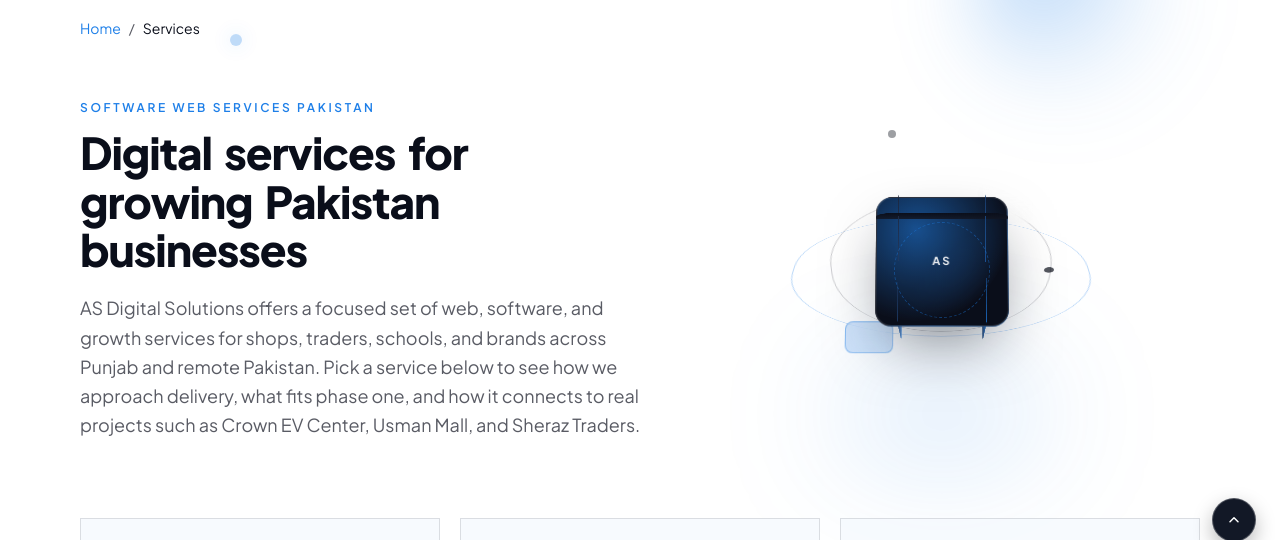
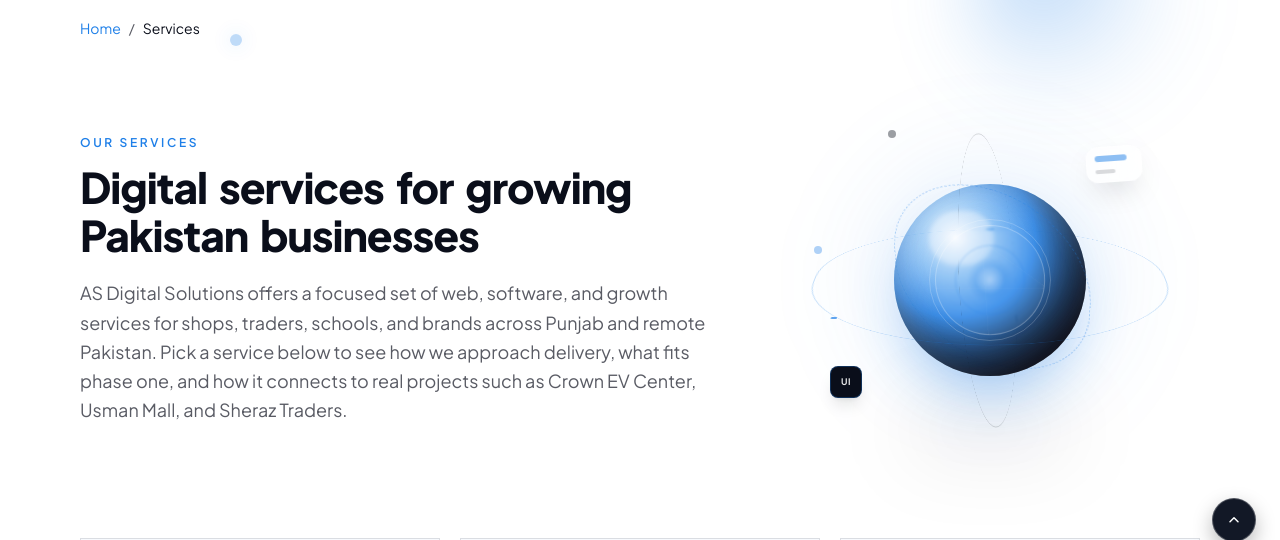
Before and after one commit to SHAHBAZ-084/AS-digital-solutions, a React (Vite) app: page /services in a window 1280 px wide. Shown: the part 158-698 px from the top of the page. Built offline with nearby package versions, Linux system fonts and the light colour scheme; no server answers.

Commit message:
Refine services hero 3D into a glass orb with orbital rings.
Replaces the chunky AS cube with smoother continuous motion and mouse parallax.

```diff
--- a/src/components/bits/ServicesHero3D.tsx
+++ b/src/components/bits/ServicesHero3D.tsx
@@ -1,107 +1,152 @@
-import { motion } from 'framer-motion'
+import { useRef, type MouseEvent } from 'react'
+import { motion, useMotionValue, useSpring, useTransform } from 'framer-motion'
 import { useReducedMotion } from '../../hooks/useReducedMotion'
 
 /**
- * Continuous-rotating 3D sculpture for the services hero (Framer Motion).
- * No Three.js — lightweight CSS 3D + springs that still reads as a product visual.
+ * Premium services hero visual — glass core + orbital rings.
+ * Continuous rotation + subtle mouse parallax (Framer Motion).
  */
 export default function ServicesHero3D() {
   const reduced = useReducedMotion()
+  const ref = useRef<HTMLDivElement>(null)
+  const mx = useMotionValue(0)
+  const my = useMotionValue(0)
+  const springX = useSpring(mx, { stiffness: 120, damping: 18 })
+  const springY = useSpring(my, { stiffness: 120, damping: 18 })
+  const tiltX = useTransform(springY, [-0.5, 0.5], [10, -10])
+  const tiltY = useTransform(springX, [-0.5, 0.5], [-12, 12])
+
+  const onMove = (e: MouseEvent) => {
+    if (!ref.current || reduced) return
+    const rect = ref.current.getBoundingClientRect()
+    mx.set((e.clientX - rect.left) / rect.width - 0.5)
+    my.set((e.clientY - rect.top) / rect.height - 0.5)
+  }
+
+  const onLeave = () => {
+    mx.set(0)
+    my.set(0)
+  }
 
   if (reduced) {
     return (
       <div
-        className="relative mx-auto flex h-[280px] w-full max-w-[340px] items-center justify-center lg:h-[360px]"
+        className="relative mx-auto flex h-[260px] w-full max-w-[320px] items-center justify-center"
         aria-hidden="true"
       >
-        <div className="h-40 w-40 rounded-full bg-[radial-gradient(circle_at_30%_30%,#1e7fe8,#0a0e1a)] opacity-90 shadow-[0_30px_80px_-20px_rgba(30,127,232,0.55)]" />
+        <div className="h-44 w-44 rounded-full bg-[radial-gradient(circle_at_32%_28%,#5aa8f0_0%,#1e7fe8_38%,#0a0e1a_78%)] shadow-[0_40px_80px_-30px_rgba(30,127,232,0.55)]" />
       </div>
     )
   }
 
   return (
     <div
-      className="relative mx-auto flex h-[300px] w-full max-w-[380px] items-center justify-center [perspective:1200px] sm:h-[340px] lg:h-[400px]"
+      ref={ref}
+      className="relative mx-auto flex h-[320px] w-full max-w-[400px] cursor-default items-center justify-center [perspective:1400px] sm:h-[380px] lg:h-[420px]"
+      onMouseMove={onMove}
+      onMouseLeave={onLeave}
       aria-hidden="true"
     >
-      {/* Soft ground glow */}
-      <div className="pointer-events-none absolute bottom-6 left-1/2 h-16 w-48 -translate-x-1/2 rounded-full bg-accent/25 blur-3xl" />
+      {/* Atmosphere */}
+      <div className="pointer-events-none absolute inset-8 rounded-full bg-[radial-gradient(circle,rgba(30,127,232,0.16)_0%,transparent_68%)] blur-2xl" />
+      <div className="pointer-events-none absolute bottom-10 left-1/2 h-10 w-40 -translate-x-1/2 rounded-full bg-navy/10 blur-2xl" />
 
-      {/* Outer orbital ring */}
       <motion.div
-        className="absolute h-[78%] w-[78%] rounded-full border border-accent/30"
-        style={{ transformStyle: 'preserve-3d' }}
-        animate={{ rotateX: 68, rotateZ: 360 }}
-        transition={{ rotateZ: { duration: 18, repeat: Infinity, ease: 'linear' }, rotateX: { duration: 0 } }}
+        className="relative flex h-full w-full items-center justify-center"
+        style={{ rotateX: tiltX, rotateY: tiltY, transformStyle: 'preserve-3d' }}
       >
-        <span className="absolute -top-1.5 left-1/2 h-3 w-3 -translate-x-1/2 rounded-full bg-accent shadow-[0_0_16px_rgba(30,127,232,0.9)]" />
+        {/* Ring A */}
+        <motion.div
+          className="absolute h-[88%] w-[88%] rounded-full border border-accent/25"
+          style={{ transformStyle: 'preserve-3d', rotateX: 72 }}
+          animate={{ rotateZ: 360 }}
+          transition={{ duration: 22, repeat: Infinity, ease: 'linear' }}
+        >
+          <span className="absolute top-0 left-1/2 h-2.5 w-2.5 -translate-x-1/2 -translate-y-1/2 rounded-full bg-accent shadow-[0_0_18px_rgba(30,127,232,0.85)]" />
+          <span className="absolute bottom-[18%] left-[8%] h-1.5 w-1.5 rounded-full bg-accent/70" />
         </motion.div>
 
-      {/* Mid ring — opposite direction */}
+        {/* Ring B — counter */}
         <motion.div
-        className="absolute h-[58%] w-[58%] rounded-full border border-navy/20"
-        style={{ transformStyle: 'preserve-3d' }}
-        animate={{ rotateY: 360, rotateX: -55 }}
-        transition={{ rotateY: { duration: 12, repeat: Infinity, ease: 'linear' }, rotateX: { duration: 0 } }}
+          className="absolute h-[70%] w-[70%] rounded-full border border-navy/15"
+          style={{ transformStyle: 'preserve-3d', rotateY: 78, rotateX: 18 }}
+          animate={{ rotateZ: -360 }}
+          transition={{ duration: 16, repeat: Infinity, ease: 'linear' }}
         >
-        <span className="absolute top-1/2 -right-1 h-2.5 w-2.5 -translate-y-1/2 rounded-full bg-navy/70" />
+          <span className="absolute top-1/2 right-0 h-2 w-2 translate-x-1/2 -translate-y-1/2 rounded-full bg-navy/50" />
         </motion.div>
 
-      {/* Core cube cluster */}
+        {/* Ring C — thin accent */}
         <motion.div
-        className="relative h-36 w-36 sm:h-40 sm:w-40"
+          className="absolute h-[54%] w-[54%] rounded-full border border-dashed border-accent/35"
+          style={{ transformStyle: 'preserve-3d', rotateX: -40, rotateY: -25 }}
+          animate={{ rotateZ: 360 }}
+          transition={{ duration: 28, repeat: Infinity, ease: 'linear' }}
+        />
+
+        {/* Glass core */}
+        <motion.div
+          className="relative z-10 h-40 w-40 sm:h-48 sm:w-48"
           style={{ transformStyle: 'preserve-3d' }}
-        animate={{ rotateY: 360, rotateX: [12, 18, 12] }}
-        transition={{
-          rotateY: { duration: 14, repeat: Infinity, ease: 'linear' },
-          rotateX: { duration: 6, repeat: Infinity, ease: 'easeInOut' },
+          animate={{ y: [0, -10, 0] }}
+          transition={{ duration: 5.5, repeat: Infinity, ease: 'easeInOut' }}
+        >
+          <motion.div
+            className="absolute inset-0 rounded-full"
+            style={{ transformStyle: 'preserve-3d' }}
+            animate={{ rotateY: 360 }}
+            transition={{ duration: 20, repeat: Infinity, ease: 'linear' }}
+          >
+            {/* Sphere body */}
+            <div
+              className="absolute inset-0 rounded-full shadow-[inset_-18px_-24px_40px_rgba(10,14,26,0.45),inset_12px_14px_28px_rgba(255,255,255,0.18),0_30px_60px_-20px_rgba(30,127,232,0.45)]"
+              style={{
+                background:
+                  'radial-gradient(circle at 32% 28%, rgba(255,255,255,0.55) 0%, rgba(90,168,240,0.55) 18%, rgba(30,127,232,0.85) 42%, rgba(10,14,26,0.95) 78%)',
               }}
-      >
-        {/* Cube faces */}
+            />
+            {/* Specular */}
+            <div className="absolute top-[14%] left-[18%] h-[28%] w-[34%] rounded-full bg-white/35 blur-[2px]" />
+            {/* Inner ring etched on sphere */}
+            <div className="absolute inset-[18%] rounded-full border border-white/20" />
+            <div className="absolute inset-[32%] rounded-full border border-accent/30" />
+            {/* Core glow */}
+            <div className="absolute inset-[38%] rounded-full bg-[radial-gradient(circle,rgba(255,255,255,0.35)_0%,rgba(30,127,232,0.2)_45%,transparent_70%)]" />
+          </motion.div>
+
+          {/* Front glass plate (depth cue) */}
           <div
-          className="absolute inset-4 rounded-2xl bg-gradient-to-br from-navy via-[#121826] to-accent shadow-[0_25px_60px_-15px_rgba(10,14,26,0.55)]"
-          style={{ transform: 'translateZ(42px)' }}
-        />
-        <div
-          className="absolute inset-4 rounded-2xl bg-gradient-to-tr from-accent/90 to-navy/90"
-          style={{ transform: 'rotateY(90deg) translateZ(42px)' }}
-        />
-        <div
-          className="absolute inset-4 rounded-2xl bg-gradient-to-bl from-[#1a2236] to-accent/70"
-          style={{ transform: 'rotateY(-90deg) translateZ(42px)' }}
-        />
-        <div
-          className="absolute inset-4 rounded-2xl bg-gradient-to-b from-white/20 to-navy"
-          style={{ transform: 'rotateX(90deg) translateZ(42px)' }}
-        />
-        <div
-          className="absolute inset-4 flex items-center justify-center rounded-2xl border border-white/15 bg-[radial-gradient(circle_at_30%_25%,rgba(30,127,232,0.55),#0a0e1a_70%)]"
-          style={{ transform: 'translateZ(42px)' }}
-        >
-          <span className="text-[11px] font-bold tracking-[0.2em] text-white/90 uppercase">AS</span>
-        </div>
-
-        {/* Floating mini panels */}
-        <motion.div
-          className="absolute -top-2 -right-3 h-10 w-14 rounded-lg border border-white/20 bg-white/10 backdrop-blur-sm"
-          style={{ transform: 'translateZ(70px) rotateY(-18deg)' }}
-          animate={{ y: [0, -8, 0] }}
-          transition={{ duration: 3.2, repeat: Infinity, ease: 'easeInOut' }}
-        />
-        <motion.div
-          className="absolute -bottom-1 -left-4 h-8 w-12 rounded-lg border border-accent/40 bg-accent/20 backdrop-blur-sm"
-          style={{ transform: 'translateZ(64px) rotateY(22deg)' }}
-          animate={{ y: [0, 6, 0] }}
-          transition={{ duration: 2.8, repeat: Infinity, ease: 'easeInOut', delay: 0.4 }}
+            className="absolute inset-[22%] rounded-full border border-white/25 bg-white/5 backdrop-blur-[1px]"
+            style={{ transform: 'translateZ(28px)' }}
           />
         </motion.div>
 
-      {/* Inner spinning disc */}
+        {/* Floating chips */}
         <motion.div
-        className="pointer-events-none absolute h-24 w-24 rounded-full border border-dashed border-accent/40"
-        animate={{ rotate: -360 }}
-        transition={{ duration: 9, repeat: Infinity, ease: 'linear' }}
+          className="absolute top-[18%] right-[12%] h-9 w-14 rounded-xl border border-white/40 bg-white/55 shadow-[0_12px_30px_-12px_rgba(10,14,26,0.35)] backdrop-blur-md"
+          style={{ transform: 'translateZ(60px) rotateY(-18deg)' }}
+          animate={{ y: [0, -12, 0], rotate: [-4, 4, -4] }}
+          transition={{ duration: 4.2, repeat: Infinity, ease: 'easeInOut' }}
+        >
+          <div className="m-2 h-1.5 w-8 rounded-full bg-accent/50" />
+          <div className="mx-2 h-1 w-5 rounded-full bg-navy/15" />
+        </motion.div>
+
+        <motion.div
+          className="absolute bottom-[22%] left-[10%] h-8 w-8 rounded-lg border border-accent/30 bg-navy text-[9px] font-bold tracking-wider text-white/90 shadow-lg"
+          style={{ transform: 'translateZ(48px)' }}
+          animate={{ y: [0, 10, 0] }}
+          transition={{ duration: 3.6, repeat: Infinity, ease: 'easeInOut', delay: 0.5 }}
+        >
+          <span className="flex h-full items-center justify-center">UI</span>
+        </motion.div>
+
+        <motion.div
+          className="absolute top-[42%] left-[6%] h-2 w-2 rounded-full bg-accent"
+          animate={{ opacity: [0.35, 1, 0.35], scale: [1, 1.4, 1] }}
+          transition={{ duration: 2.4, repeat: Infinity, ease: 'easeInOut' }}
         />
+      </motion.div>
     </div>
   )
 }
--- a/src/pages/ServicesHub.tsx
+++ b/src/pages/ServicesHub.tsx
@@ -80,20 +80,20 @@
           />
         </MotionSection>
 
-        <div className="mt-6 grid items-center gap-10 lg:grid-cols-[minmax(0,1.05fr)_minmax(280px,0.95fr)] lg:gap-8">
-          <div className="max-w-2xl">
+        <div className="mt-8 grid items-center gap-6 lg:grid-cols-[minmax(0,1fr)_minmax(300px,420px)] lg:gap-4 xl:gap-10">
+          <div className="max-w-xl lg:max-w-2xl">
             <motion.p
               className="text-xs font-semibold uppercase tracking-[0.22em] text-accent"
               initial={reduced ? false : { opacity: 0, y: 8 }}
               animate={{ opacity: 1, y: 0 }}
               transition={{ duration: 0.4, ease: easeOutExpo }}
             >
-              {page.primaryKeyword}
+              Our services
             </motion.p>
             <BlurText
               as="h1"
               text={page.h1}
-              className="mt-3 text-3xl font-extrabold tracking-tight text-navy sm:text-4xl lg:text-[2.75rem] lg:leading-[1.1]"
+              className="mt-3 text-3xl font-extrabold tracking-tight text-navy sm:text-4xl lg:text-[2.65rem] lg:leading-[1.12]"
               delay={0.08}
             />
             <MotionSection delay={0.15}>
@@ -102,10 +102,10 @@
           </div>
 
           <motion.div
-            className="relative"
-            initial={reduced ? false : { opacity: 0, scale: 0.92, x: 24 }}
-            animate={{ opacity: 1, scale: 1, x: 0 }}
-            transition={{ duration: 0.7, delay: 0.2, ease: easeOutExpo }}
+            className="relative -mx-2 sm:mx-0"
+            initial={reduced ? false : { opacity: 0, scale: 0.94, y: 16 }}
+            animate={{ opacity: 1, scale: 1, y: 0 }}
+            transition={{ duration: 0.75, delay: 0.15, ease: easeOutExpo }}
           >
             <ServicesHero3D />
           </motion.div>
```
Lines whose indentation alone changed are shown as unchanged.
